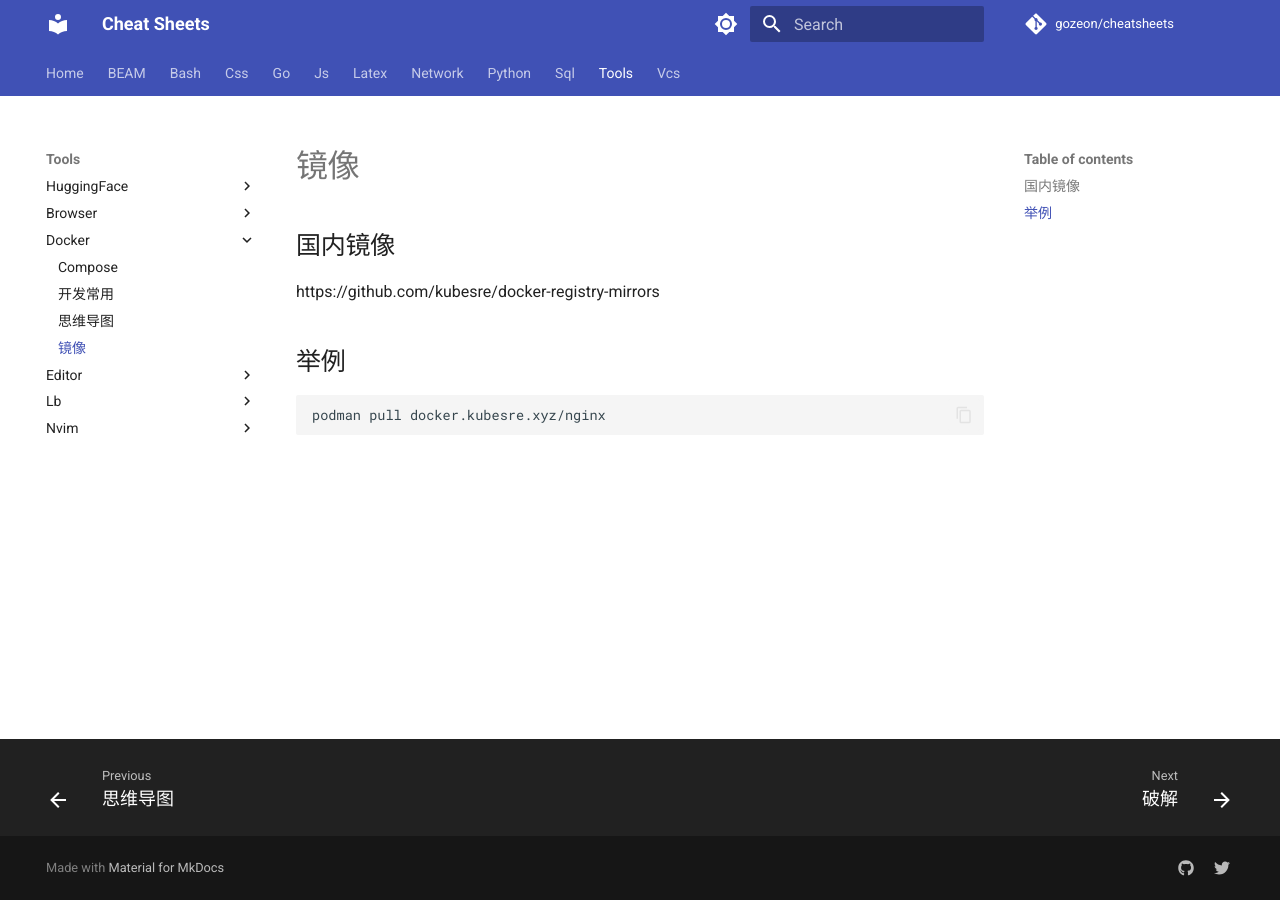
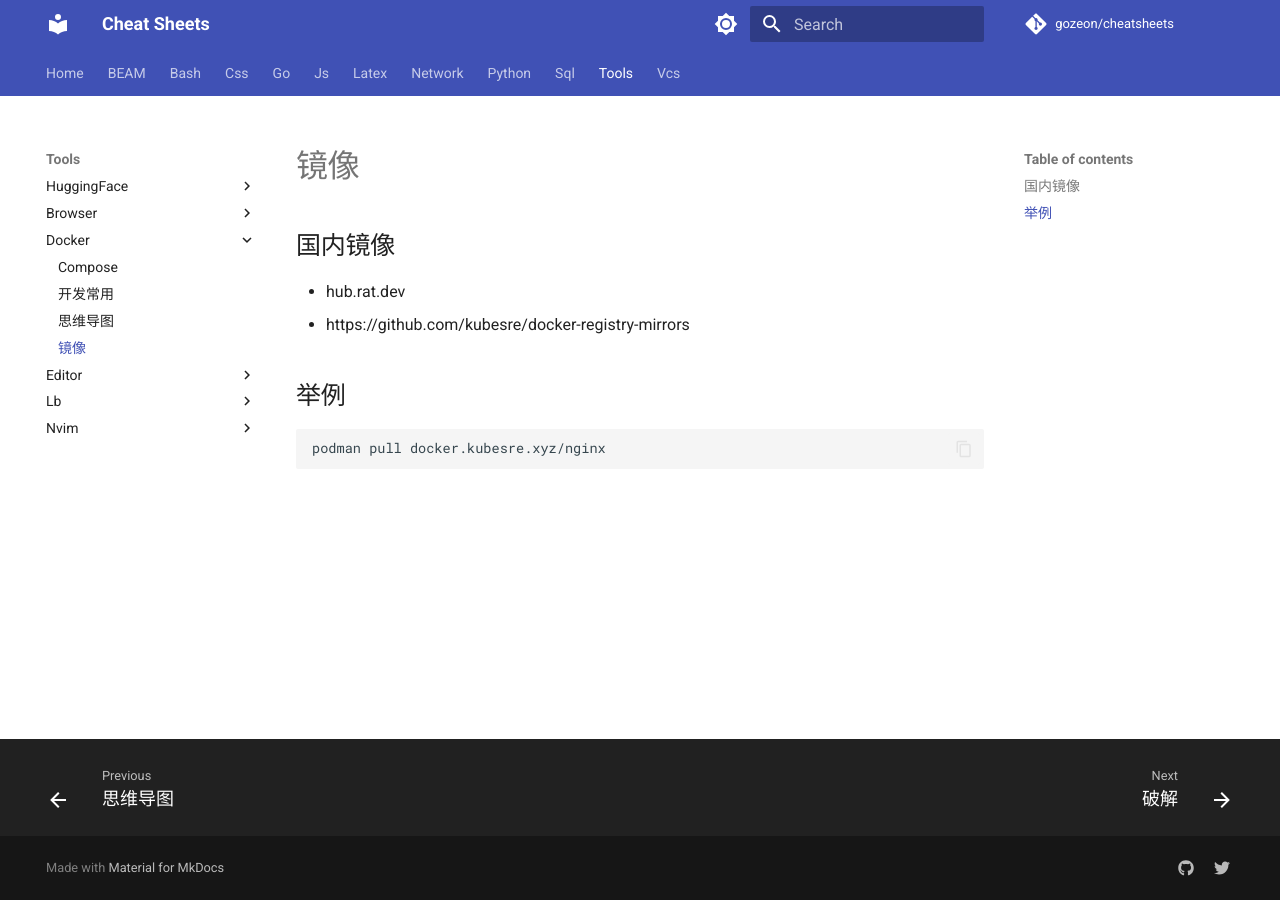
Before and after one commit to gozeon/cheatsheets, an MkDocs documentation site: the page built from docs/tools/docker/镜像.md, in a window 1280 px wide. Built offline with MkDocs 1.6.1 and Material for MkDocs 9.7.7, drawn with Linux system fonts in a browser that asks for light colours; comment, search, counter and statistics services are not loaded.

Commit message:
Update 镜像.md

```diff
--- a/docs/tools/docker/镜像.md
+++ b/docs/tools/docker/镜像.md
@@ -1,6 +1,7 @@
 ## 国内镜像
 
-https://github.com/kubesre/docker-registry-mirrors
+- hub.rat.dev
+- https://github.com/kubesre/docker-registry-mirrors
 
 ## 举例
 
```
